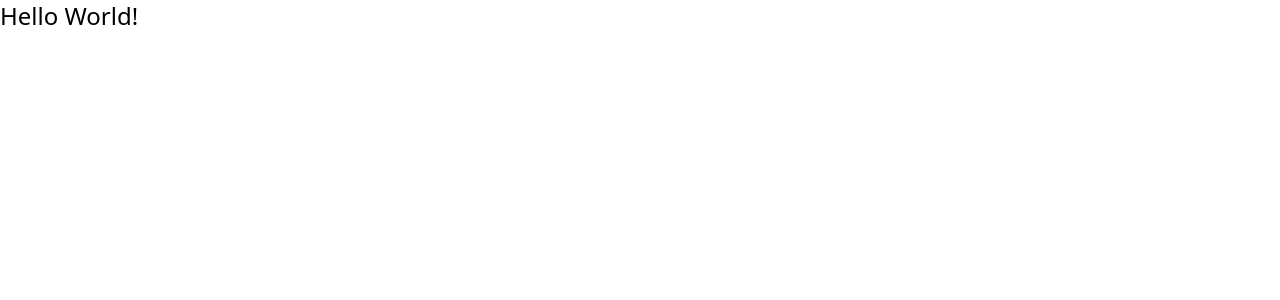
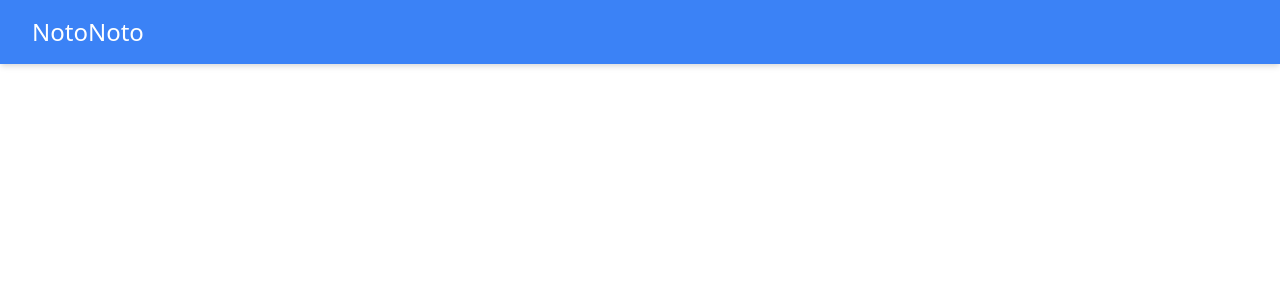
Before and after one commit to fran-exfer/noto-noto, a React (Create React App) app: page / in a window 1280 px wide. Shown: the top 300 px of the page. Built offline with nearby package versions, Linux system fonts and the light colour scheme.

Commit message:
Add navbar component

```diff
--- a/src/App.js
+++ b/src/App.js
@@ -1,5 +1,11 @@
 import React from 'react';
+import { BrowserRouter as Router } from 'react-router-dom';
+import Nav from './components/Nav';
 
 export default function App() {
-  return <h1 className="text-2xl">Hello World!</h1>;
+  return (
+    <Router>
+      <Nav />
+    </Router>
+  );
 }
--- /dev/null
+++ b/src/components/Nav.js
@@ -0,0 +1,9 @@
+import React from 'react';
+
+export default function Nav() {
+  return (
+    <nav className="bg-blue-500 text-white | px-8 py-4 | shadow-md">
+      <h1 className="text-2xl">NotoNoto</h1>
+    </nav>
+  );
+}
```
